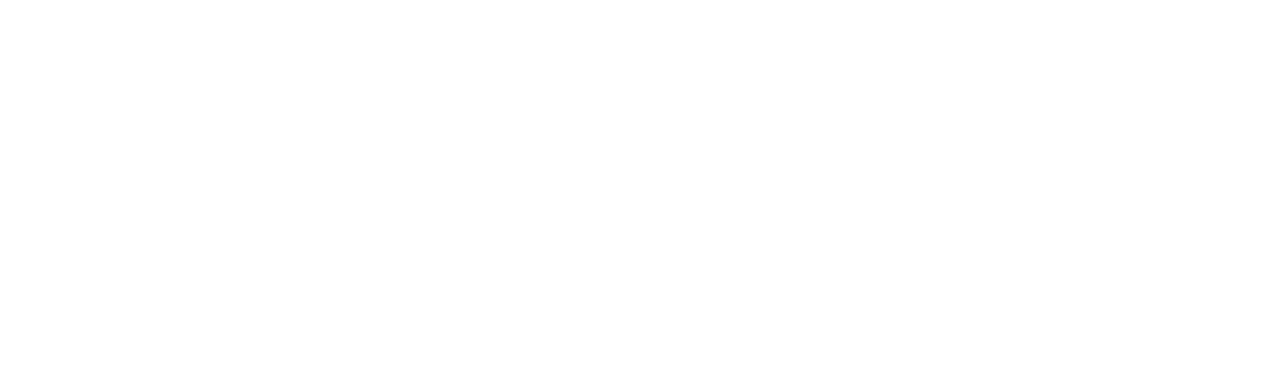
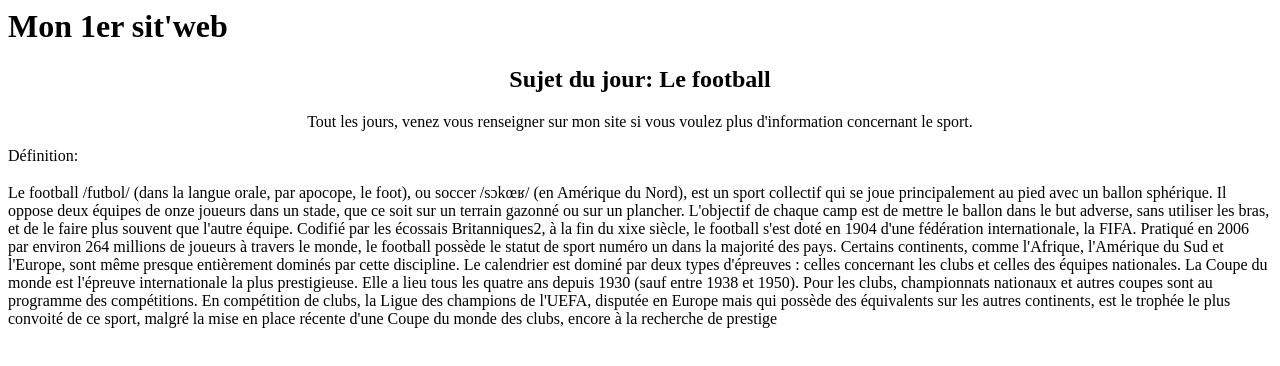
Before and after one commit to andymbombi/js-qu88tc, a website: page index.html in a window 1280 px wide. Drawn offline with Linux system fonts and the light colour scheme.

Commit message:
2 files modified

```diff
--- a/index.html
+++ b/index.html
@@ -1,3 +1,28 @@
-<div id="app">
+<html>
+<head>
+<style>
+div.a {
+  text-align: center;
 
+div.d {
+  text-align: justify;
+}
+</style>
+</head>
+<body>
+
+<h1>Mon 1er sit'web</h1>
+
+<div class="a">
+<h2>Sujet du jour: Le football</h2>
+<p>Tout les jours, venez vous renseigner sur mon site si vous voulez plus d'information concernant le sport.</p>
 </div>
+
+Définition:
+<h3></h3>Le football /futbol/ (dans la langue orale, par apocope, le foot), ou soccer /sɔkœʁ/ (en Amérique du Nord), est un sport collectif qui se joue principalement au pied avec un ballon sphérique. Il oppose deux équipes de onze joueurs dans un stade, que ce soit sur un terrain gazonné ou sur un plancher. L'objectif de chaque camp est de mettre le ballon dans le but adverse, sans utiliser les bras, et de le faire plus souvent que l'autre équipe.
+
+Codifié par les écossais Britanniques2, à la fin du xixe siècle, le football s'est doté en 1904 d'une fédération internationale, la FIFA. Pratiqué en 2006 par environ 264 millions de joueurs à travers le monde, le football possède le statut de sport numéro un dans la majorité des pays. Certains continents, comme l'Afrique, l'Amérique du Sud et l'Europe, sont même presque entièrement dominés par cette discipline.
+
+Le calendrier est dominé par deux types d'épreuves : celles concernant les clubs et celles des équipes nationales. La Coupe du monde est l'épreuve internationale la plus prestigieuse. Elle a lieu tous les quatre ans depuis 1930 (sauf entre 1938 et 1950). Pour les clubs, championnats nationaux et autres coupes sont au programme des compétitions.
+
+En compétition de clubs, la Ligue des champions de l'UEFA, disputée en Europe mais qui possède des équivalents sur les autres continents, est le trophée le plus convoité de ce sport, malgré la mise en place récente d'une Coupe du monde des clubs, encore à la recherche de prestige
--- a/style.css
+++ b/style.css
@@ -1,3 +1,4 @@
-h1, h2 {
+ h2 {
   font-family: Lato;
+  color: red
 }
```
